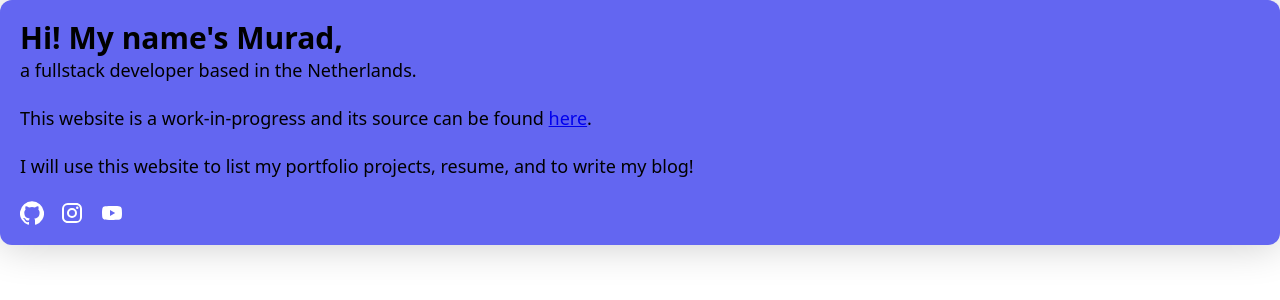
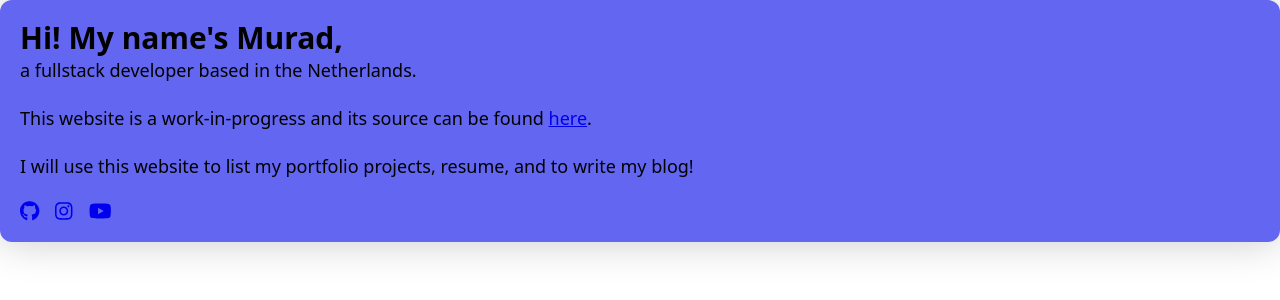
Before and after one commit to muradbu/muradbuyukasik.com, a Next.js app: page / in a window 1280 px wide. Shown: the top 300 px of the page. Built offline with nearby package versions, Linux system fonts and the light colour scheme.

Commit message:
Refactor

```diff
--- a/components/SocialLinks/SocialLinks.jsx
+++ b/components/SocialLinks/SocialLinks.jsx
@@ -1,15 +1,16 @@
 import React from 'react'
 import styles from './SocialLinks.module.css'
-import GitHubIcon from '@material-ui/icons/GitHub'
-import InstagramIcon from '@material-ui/icons/Instagram';
-import YouTubeIcon from '@material-ui/icons/YouTube'
+import { FontAwesomeIcon } from '@fortawesome/react-fontawesome';
+import { faInstagram, faGithub, faYoutube } from '@fortawesome/free-brands-svg-icons'
 
 const SocialLinks = () => {
+    const iconSize = "lg"
+
     return (
         <div className={styles['social-links']}>
-            <a href="https://github.com/MuradBuyukasik"><GitHubIcon style={{ color: '#fff' }} /></a>
-            <a href="https://instagram.com/muradbuyukasik"><InstagramIcon style={{ color: '#fff' }} /></a>
-            <a href="https://www.youtube.com/channel/UC5NC9KmhbG7r5dzPOBP9QMQ"><YouTubeIcon style={{ color: '#fff' }} /></a>
+            <a href="https://github.com/MuradBuyukasik"><FontAwesomeIcon icon={faGithub} size={iconSize} /></a>
+            <a href="https://instagram.com/muradbuyukasik"><FontAwesomeIcon icon={faInstagram} size={iconSize} /></a>
+            <a href="https://www.youtube.com/channel/UC5NC9KmhbG7r5dzPOBP9QMQ"><FontAwesomeIcon icon={faYoutube} size={iconSize} /></a>
         </div>
     )
 }
--- a/pages/_app.js
+++ b/pages/_app.js
@@ -1,4 +1,3 @@
-import Head from "next/head"
 import "../styles/theme.css"
 
 export default function MyApp({ Component, pageProps }) {
--- a/pages/_document.js
+++ b/pages/_document.js
@@ -10,7 +10,7 @@ class MyDocument extends Document {
     return (
       <Html>
         <Head />
-        <body className="flex justify-center items-center h-screen bg-gradient-to-r from-indigo-50 to-indigo-100">
+        <body>
           <Main />
           <NextScript />
         </body>
```
